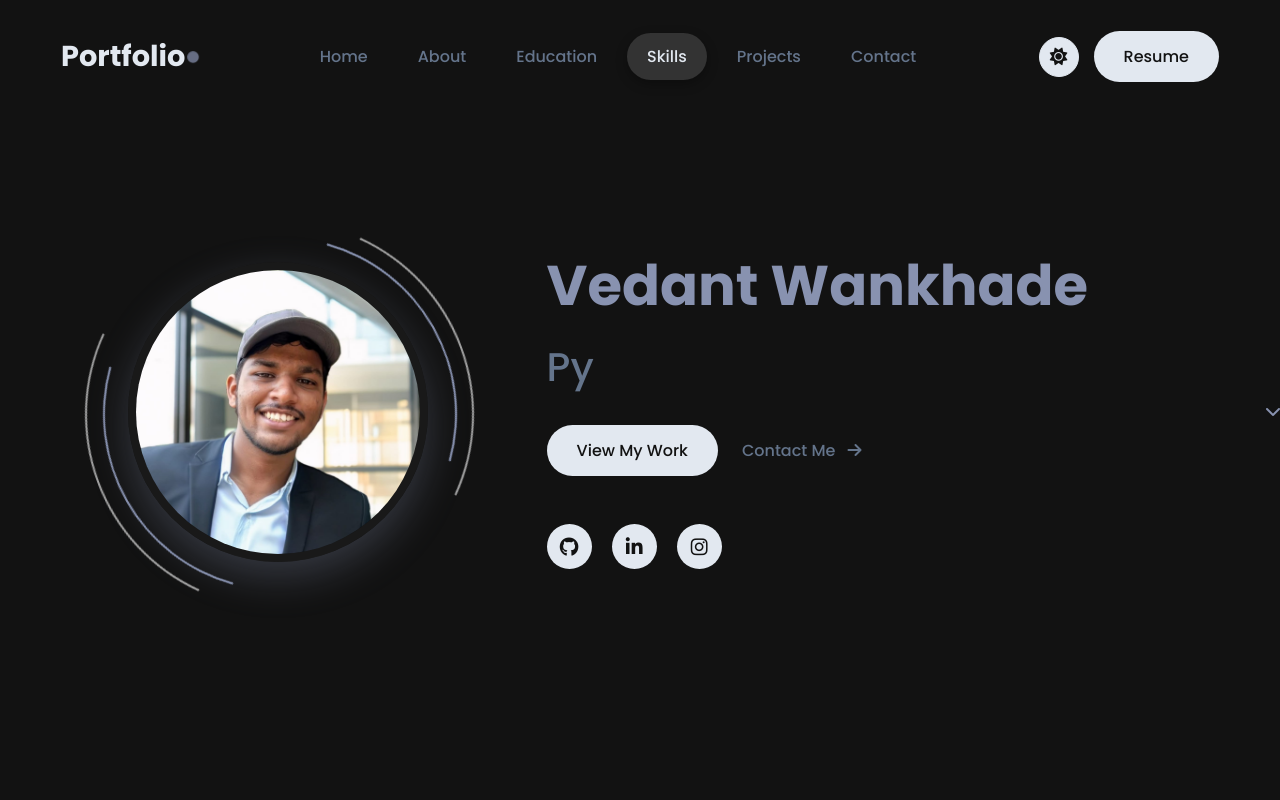
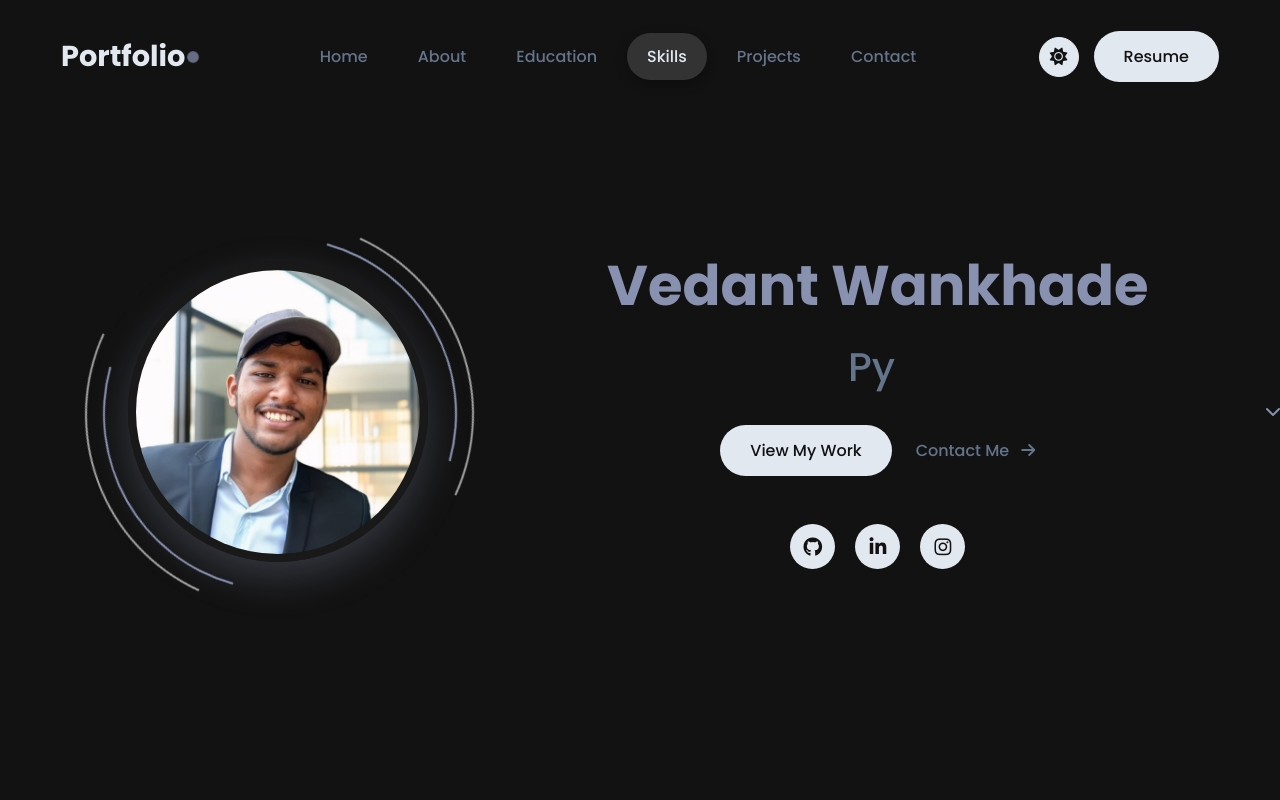
Before and after one commit to vedantwankhade123/Portfolio_Website, a React (Vite) app: page / in a window 1280 px wide. Shown: the top 800 px of the page. Built offline with nearby package versions, Linux system fonts and the light colour scheme.

Commit message:
[dyad] Center hero section's right-side content - wrote 1 file(s)

```diff
--- a/src/index.css
+++ b/src/index.css
@@ -370,7 +370,7 @@ body.dark-mode .nav-links a.active {
 }
 
 .hero-text {
-    text-align: left;
+    text-align: center;
 }
 
 .animate-text {
@@ -411,7 +411,7 @@ body.dark-mode .nav-links a.active {
     display: flex;
     gap: var(--spacing-5);
     align-items: center;
-    justify-content: flex-start;
+    justify-content: center;
     margin-top: var(--spacing-6);
 }
 
@@ -442,7 +442,7 @@ body.dark-mode .nav-links a.active {
     margin-top: var(--spacing-8);
     display: flex;
     gap: 20px;
-    justify-content: flex-start;
+    justify-content: center;
 }
 
 /* About Section */
```
